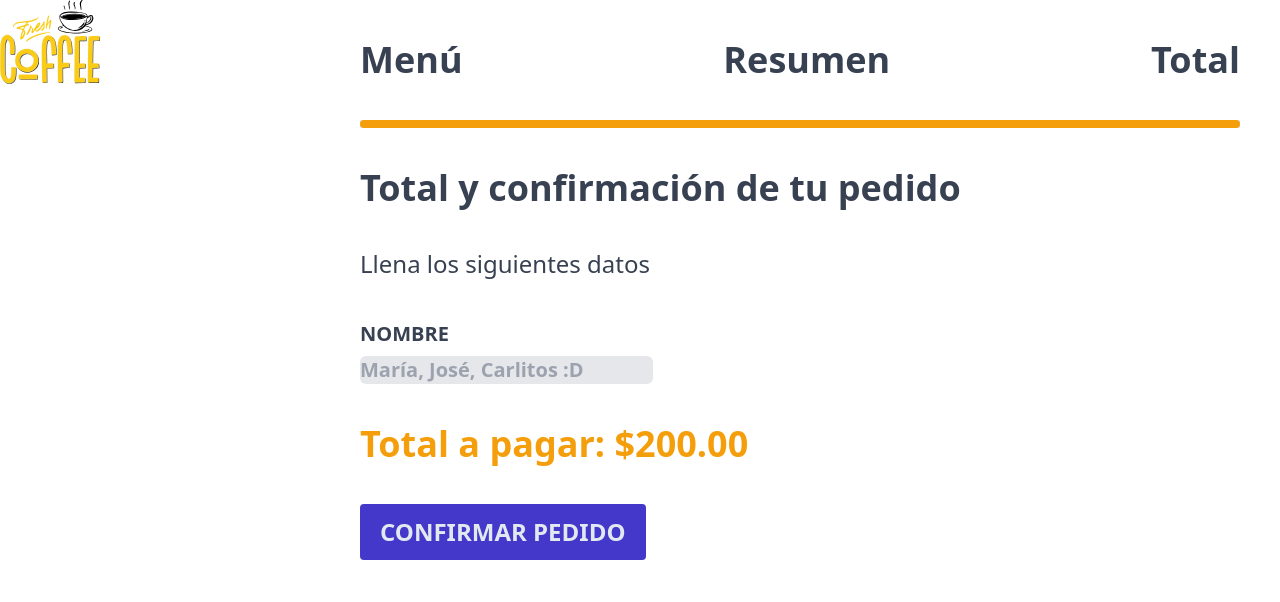
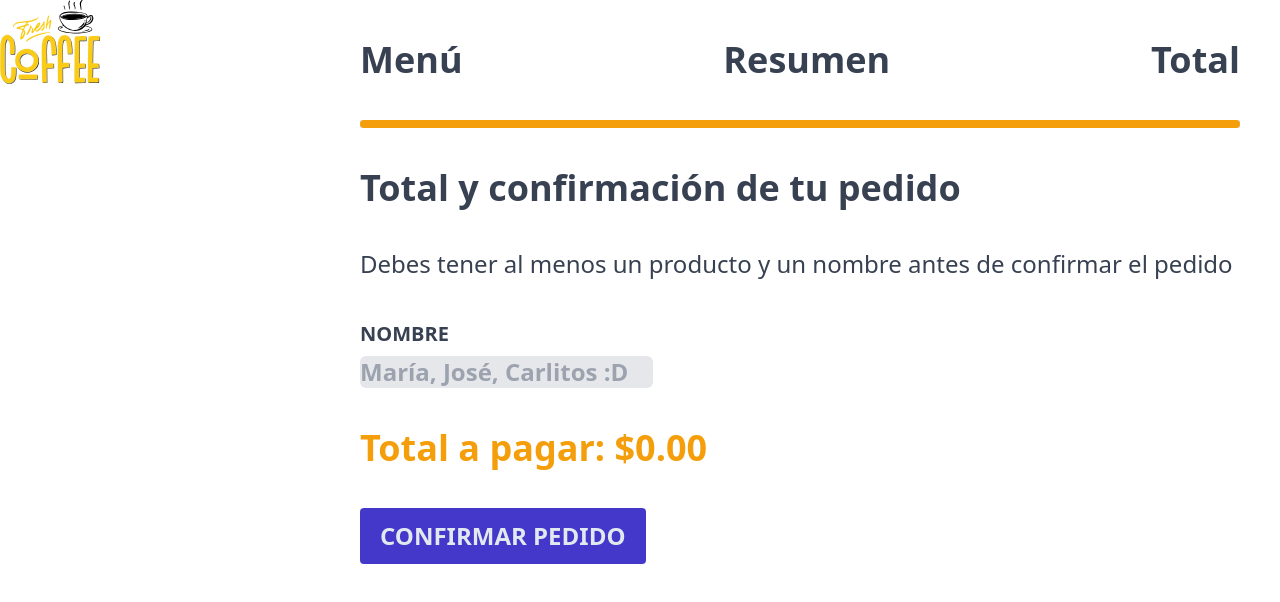
Before and after one commit to Fernandojbf123/foodserviceapp, a Next.js app: page /total in a window 1280 px wide. Shown: the top 602 px of the page. Built offline with nearby package versions, Linux system fonts and the light colour scheme; no server answers; the database is empty.

Commit message:
Next step: Create endpoint to store the order and share it with Kitchen

```diff
--- a/components/ResumeProductCard.js
+++ b/components/ResumeProductCard.js
@@ -7,6 +7,7 @@ import useFoodProvider from '../hooks/useFoodProvider';
 const ResumeProductCard = ({ product }) => {
 
   const { id, name, price, image, quantity } = product;
+
   const {handleClickAddProduct, handleProductModal } = useFoodProvider();
 
   return (
--- a/context/FoodProvider.js
+++ b/context/FoodProvider.js
@@ -12,6 +12,9 @@ const FoodProvider = ({children}) => {
     const [selectedProduct, setSelectedProduct] = useState({}) //when add to cart button is pressed
     const [isSelectedProductModalActive, setIsSelectedProductModalActive] = useState(false);
     const [productsIntoCart, setProductsIntoCart] = useState([]);
+    const [userName, setUserName] = useState("")
+    const [total, setTotal] = useState(0);
+
     const router = useRouter();
 
 
@@ -34,11 +37,18 @@ const FoodProvider = ({children}) => {
         setCurrentCategory(categories[0])
     },[categories])
 
+    useEffect ( () => {
+        let sum = productsIntoCart.reduce( (acc, productIntoCart) => productIntoCart.subTotal + acc, 0)
+        setTotal(sum)
+    },[productsIntoCart])
+
     function handleClickSidebarCategoryBtn (id) {
         const tmpCategory = categories.filter( category => category.id === id)
         setCurrentCategory(tmpCategory[0])
         router.push("/")
     }
+
+
 
     function handleClickAddProduct (product) {
         //When click button AGREGAR of Product Card
@@ -50,12 +60,11 @@ const FoodProvider = ({children}) => {
     }
 
     function handleAddToCart ( product ) {
-
+        let subTotal = product.quantity*product.price;
         try {
-
             if( productsIntoCart.some( iProductIntoCart => iProductIntoCart.id === product.id) && product.quantity>0) {
                 //Update if the product exist and the new product quantity is > 0
-                updatedProductOfTheCart (product)
+                updatedProductOfTheCart ({...product, subTotal})
             }
             else if ( product.quantity === 0){
                 //Delete if the product exist and the new product quantity is === 0
@@ -63,7 +72,7 @@ const FoodProvider = ({children}) => {
             }
             else{
                 //new product, i will add product
-                setProductsIntoCart([...productsIntoCart, product])
+                setProductsIntoCart([...productsIntoCart, {...product, subTotal}])
                 toast.success("Agregado al pedido")
             }
 
@@ -97,6 +106,11 @@ const FoodProvider = ({children}) => {
         return setProductsIntoCart(updatedProductsIntoCart)
     }
 
+    async function placeOrder(e) {
+        e.preventDefault();
+
+    }
+
     return (
     <FoodContext.Provider
         value={{
@@ -110,6 +124,10 @@ const FoodProvider = ({children}) => {
             handleAddToCart,
             productsIntoCart,
             deleteProductOfTheCart,
+            userName,
+            setUserName,
+            placeOrder,
+            total,
         }}
     >
         {children}
--- a/pages/total.js
+++ b/pages/total.js
@@ -1,36 +1,38 @@
 import Layout from "../layout/Layout"
 import { formatMoney } from "../helpers"
 import useFoodProvider from "../hooks/useFoodProvider";
-import { useEffect, useState } from "react";
+import { useCallback, useEffect, useState } from "react";
 
 const Total = () => {
 
 
-  const {productsIntoCart} = useFoodProvider();
+  const {productsIntoCart, userName, setUserName, placeOrder, total} = useFoodProvider();
+  const [canProceedPayment, setCanProceedPayment] = useState(false)
+  const [message,setMessage] = useState("Debes tener al menos un producto y un nombre antes de confirmar el pedido")
 
 
-  function placeOrder(e) {
-    e.preventDefault();
-    if (checkIfProductExist()){
-      console.log("El pedido existe")
+  const checkCanProceedPayment = useCallback ( () => {
+    return (productsIntoCart.length === 0 || userName === "" || userName.length<3)
+  },[userName, productsIntoCart])
+
+  useEffect (() => {
+    if (checkCanProceedPayment()){
+      setCanProceedPayment(false)
+      setMessage("Debes tener al menos un producto y un nombre antes de confirmar el pedido")
       return
     }
-    console.log(doesProductExist)
-  }
+    setCanProceedPayment(true)
+    setMessage("Puedes confirmar")
 
-   function checkIfProductExist () {
-    if (productsIntoCart.length>0){
-      return true
-    }
-    return false
-  }
+  },[checkCanProceedPayment])
+
 
 
 
   return (
     <Layout page={`Total y confirmación de tu pedido`}>
         <h1 className="text-4xl font-bold text-gray-700">Total y confirmación de tu pedido</h1>
-        <p className="text-2xl mt-10 text-gray-700">Llena los siguientes datos</p>
+        <p className="text-2xl mt-10 text-gray-700">{message}</p>
 
         <form
           className="mt-10"
@@ -48,19 +50,24 @@ const Total = () => {
               name="userName"
               type="text"
               placeholder="María, José, Carlitos :D"
-              className="bg-gray-200 w-full lg:w-1/3 rounded-md text-xl font-bold"
+              className="bg-gray-200 w-full lg:w-1/3 rounded-md text-2xl font-bold"
+              value={userName}
+              onChange={ (e) => {
+                                setUserName(e.target.value)
+
+              }}
             />
           </div>
 
           <div className="flex flex-col gap-2 mt-10">
-            <p className="text-4xl font-bold text-amber-500">{`Total a pagar: `}<span>{formatMoney(200)}</span></p>
+            <p className="text-4xl font-bold text-amber-500">{`Total a pagar: `}<span>{formatMoney(total)}</span></p>
           </div>
 
           <div className="mt-10">
             <input
               type="submit"
-              className={`bg-indigo-700 w-full lg:w-auto py-3 px-5 rounded uppercase text-slate-200 text-center font-bold text-2xl hover:bg-indigo-900 cursor-pointer ${!checkIfProductExist() && "bg-gray-400 hover:bg-gray-400 text-gray-500 cursor-not-allowed"}`}              value={`Confirmar Pedido`}
-              disabled={ checkIfProductExist() ? false : true}
+              className={`bg-indigo-700 w-full lg:w-auto py-3 px-5 rounded uppercase text-slate-200 text-center font-bold text-2xl hover:bg-indigo-900 cursor-pointer ${!canProceedPayment && "bg-gray-400 hover:bg-gray-400 text-gray-500 cursor-not-allowed"}`}              value={`Confirmar Pedido`}
+              disabled={ canProceedPayment ? false : true}
             />
 
 
```
